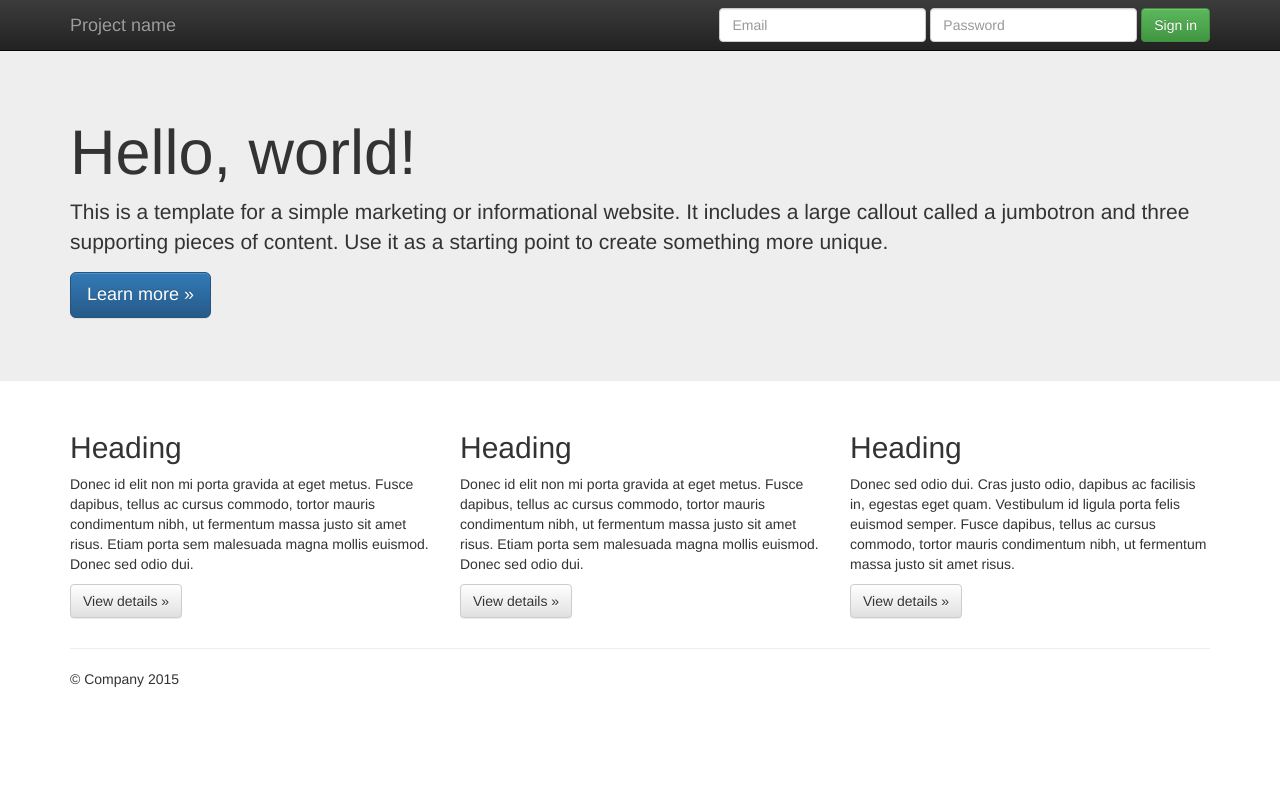
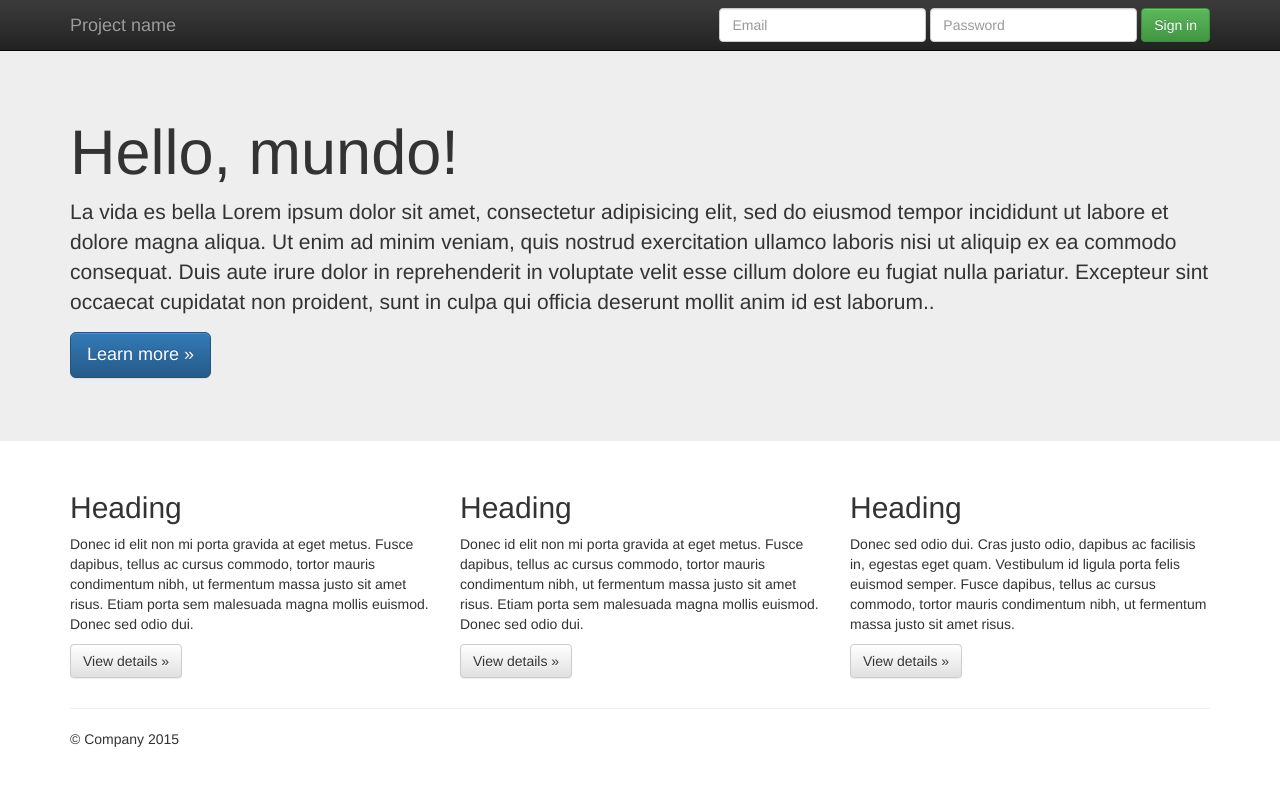
Before and after one commit to flowark/Demo-01, a plain HTML site: page index.html in a window 1280 px wide. Drawn offline with nearby package versions, Linux system fonts and the light colour scheme.

Commit message:
Modificamos index

```diff
--- a/index.html
+++ b/index.html
@@ -55,8 +55,8 @@
     <!-- Main jumbotron for a primary marketing message or call to action -->
     <div class="jumbotron">
       <div class="container">
-        <h1>Hello, world!</h1>
-        <p>This is a template for a simple marketing or informational website. It includes a large callout called a jumbotron and three supporting pieces of content. Use it as a starting point to create something more unique.</p>
+        <h1>Hello, mundo!</h1>
+        <p>La vida es bella Lorem ipsum dolor sit amet, consectetur adipisicing elit, sed do eiusmod tempor incididunt ut labore et dolore magna aliqua. Ut enim ad minim veniam, quis nostrud exercitation ullamco laboris nisi ut aliquip ex ea commodo consequat. Duis aute irure dolor in reprehenderit in voluptate velit esse cillum dolore eu fugiat nulla pariatur. Excepteur sint occaecat cupidatat non proident, sunt in culpa qui officia deserunt mollit anim id est laborum..</p>
         <p><a class="btn btn-primary btn-lg" href="#" role="button">Learn more &raquo;</a></p>
       </div>
     </div>
```
